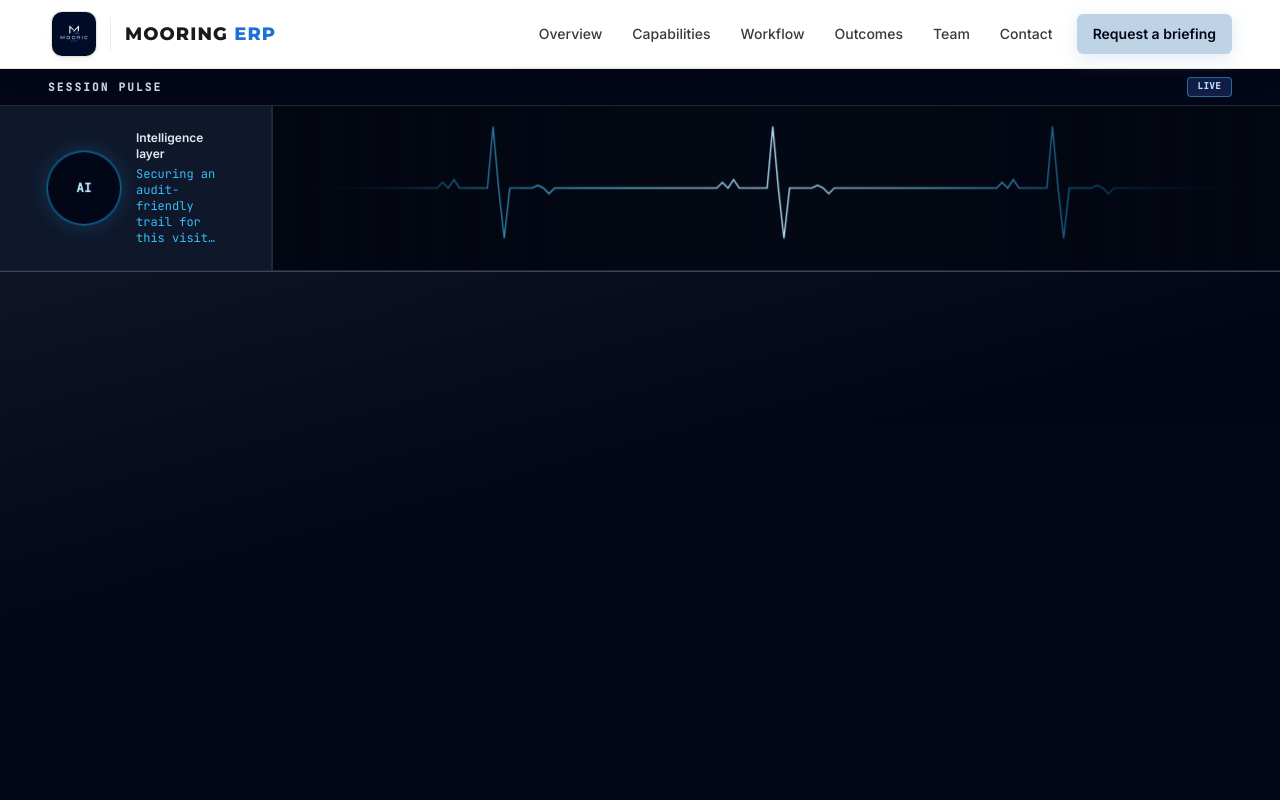
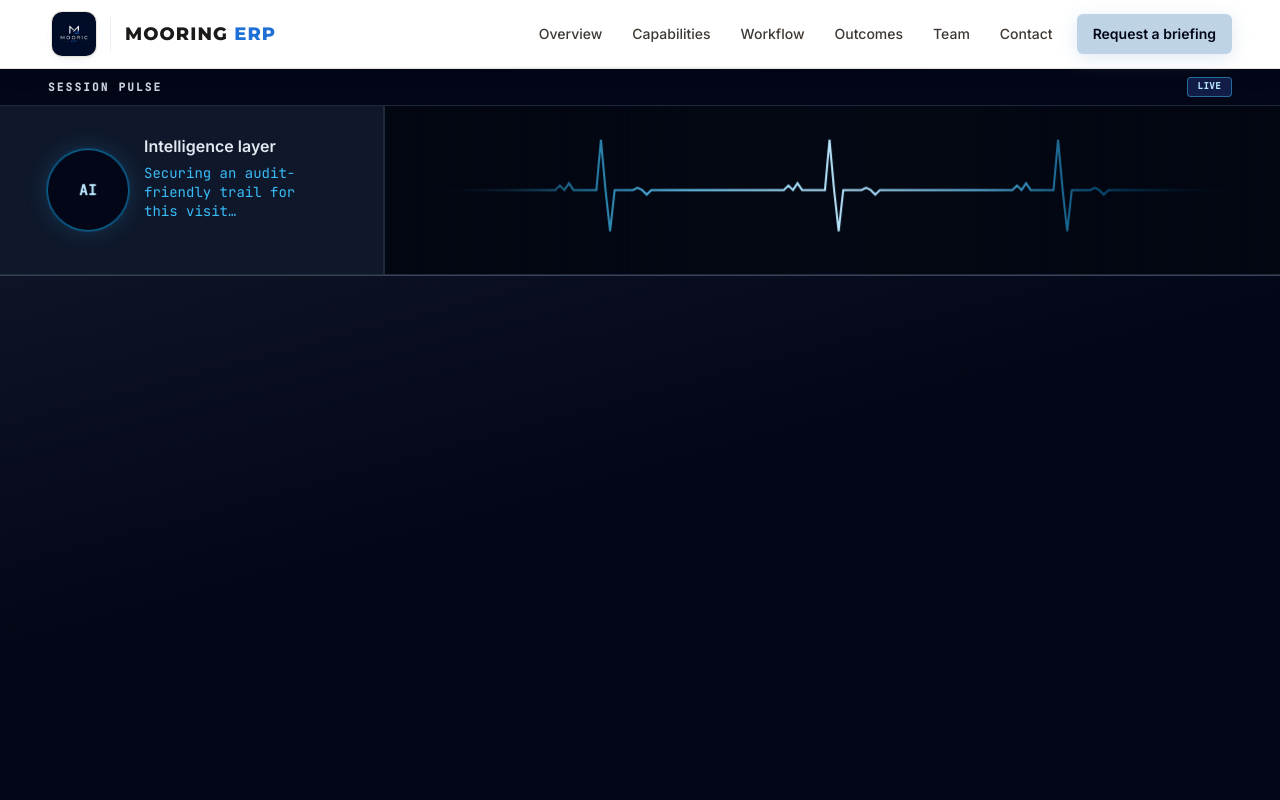
Before and after one commit to ghechavarria/Mooring-Website, a React (Vite) app: page / in a window 1280 px wide. Shown: the top 800 px of the page. Built offline with nearby package versions, Linux system fonts and the light colour scheme.

Commit message:
fix ecg svg sizing and AI twitch

```diff
--- a/src/components/HeroSessionPulse.tsx
+++ b/src/components/HeroSessionPulse.tsx
@@ -62,29 +62,33 @@ export function HeroSessionPulse({
             </span>
           </div>
 
-          <div className="grid grid-cols-1 border-b border-slate-800 bg-slate-900 sm:grid-cols-[minmax(0,17rem)_1fr]">
-          <div className="layout-header-px flex items-center gap-4 border-slate-800 py-5 sm:border-r sm:py-6">
+          <div className="grid grid-cols-1 border-b border-slate-800 bg-slate-900 sm:grid-cols-[minmax(0,24rem)_1fr]">
+          <div className="layout-header-px flex h-[8.5rem] shrink-0 items-center gap-4 overflow-hidden border-slate-800 sm:h-[8.75rem] lg:h-[10rem] xl:h-[10.5rem] 2xl:h-[11rem] sm:border-r sm:border-slate-800">
             <div
-              className={`relative flex h-16 w-16 shrink-0 items-center justify-center rounded-full border border-sky-500/60 bg-slate-950 shadow-[0_0_0_1px_rgba(14,165,233,0.25),0_0_24px_rgba(56,189,248,0.2)] sm:h-[4.5rem] sm:w-[4.5rem]${reduceMotion ? "" : " hero-ai-pulse-swell"}`}
+              className={`relative flex h-[5rem] w-[5rem] shrink-0 items-center justify-center rounded-full border border-sky-500/60 bg-slate-950 shadow-[0_0_0_1px_rgba(14,165,233,0.25),0_0_24px_rgba(56,189,248,0.2)]${reduceMotion ? "" : " hero-ai-pulse-swell"}`}
               style={
                 reduceMotion
                   ? undefined
                   : ({ "--ai-pulse-beat": `${beatMs}ms` } as CSSProperties)
               }
             >
-              <span className="font-mono text-xs font-bold uppercase tracking-wide text-sky-200">
+              <span className="font-mono text-sm font-bold uppercase tracking-wide text-sky-200">
                 AI
               </span>
             </div>
-            <div className="min-w-0">
-              <p className="text-xs font-semibold text-slate-200">Intelligence layer</p>
-              <p className="mt-1 font-mono text-[11px] leading-snug text-sky-400 sm:text-xs">
-                {statusLines[tick % statusLines.length]}
+            <div className="flex min-h-0 min-w-0 flex-1 flex-col justify-center">
+              <p className="line-clamp-2 text-sm font-semibold leading-snug text-slate-200 sm:text-base">
+                Intelligence layer
               </p>
+              <div className="mt-1.5 h-[4.5rem] w-full min-w-0 overflow-hidden sm:h-[5.125rem]">
+                <p className="line-clamp-4 font-mono text-xs leading-snug text-sky-400 sm:text-sm sm:leading-snug">
+                  {statusLines[tick % statusLines.length]}
+                </p>
+              </div>
             </div>
           </div>
 
-          <div className="relative min-h-[4.5rem] overflow-hidden border-t border-slate-800 bg-[#030712] sm:min-h-[5.25rem] sm:border-l sm:border-t-0 sm:border-slate-800">
+          <div className="relative flex min-h-[4.5rem] items-stretch overflow-hidden border-t border-slate-800 bg-[#030712] sm:h-full sm:min-h-0 sm:items-center sm:border-l sm:border-t-0 sm:border-slate-800">
             <div
               className="pointer-events-none absolute inset-0 opacity-[0.07]"
               style={{
@@ -96,7 +100,7 @@ export function HeroSessionPulse({
             <svg
               viewBox="0 0 360 56"
               preserveAspectRatio="xMidYMid meet"
-              className="relative z-[1] block h-full min-h-[4.5rem] w-full sm:min-h-[5.25rem]"
+              className="relative z-[1] block h-[4.5rem] w-full shrink-0 sm:h-[5.25rem] sm:min-h-0 lg:h-[7.25rem] xl:h-[8rem] 2xl:h-[8.75rem]"
               fill="none"
               xmlns="http://www.w3.org/2000/svg"
               aria-hidden
@@ -140,13 +144,12 @@ export function HeroSessionPulse({
                   }
                 >
                   <path
+                    className="integrated-ecg-path"
                     d={ecgScrollPath}
                     stroke={`url(#${gid}-int-stroke)`}
-                    strokeWidth="1.35"
                     strokeLinecap="butt"
                     strokeLinejoin="miter"
                     strokeMiterlimit="8"
-                    vectorEffect="non-scaling-stroke"
                     shapeRendering="geometricPrecision"
                   />
                 </g>
--- a/src/index.css
+++ b/src/index.css
@@ -75,6 +75,30 @@
   @media (prefers-reduced-motion: reduce) {
     .hero-ecg-drift {
       animation: none;
+    }
+  }
+
+  /**
+   * Integrated hero ECG path: `vector-effect: non-scaling-stroke` keeps phone/tablet crisp.
+   * Wider viewports use a taller SVG; bump stroke so the trace does not read as a hairline.
+   */
+  .integrated-ecg-path {
+    vector-effect: non-scaling-stroke;
+    stroke-width: 1.35px;
+  }
+  @media (min-width: 1024px) {
+    .integrated-ecg-path {
+      stroke-width: 1.85px;
+    }
+  }
+  @media (min-width: 1280px) {
+    .integrated-ecg-path {
+      stroke-width: 2.05px;
+    }
+  }
+  @media (min-width: 1536px) {
+    .integrated-ecg-path {
+      stroke-width: 2.25px;
     }
   }
 
```
Also changed, not shown: 2 other files (tests, documents, lock files or other folders).
